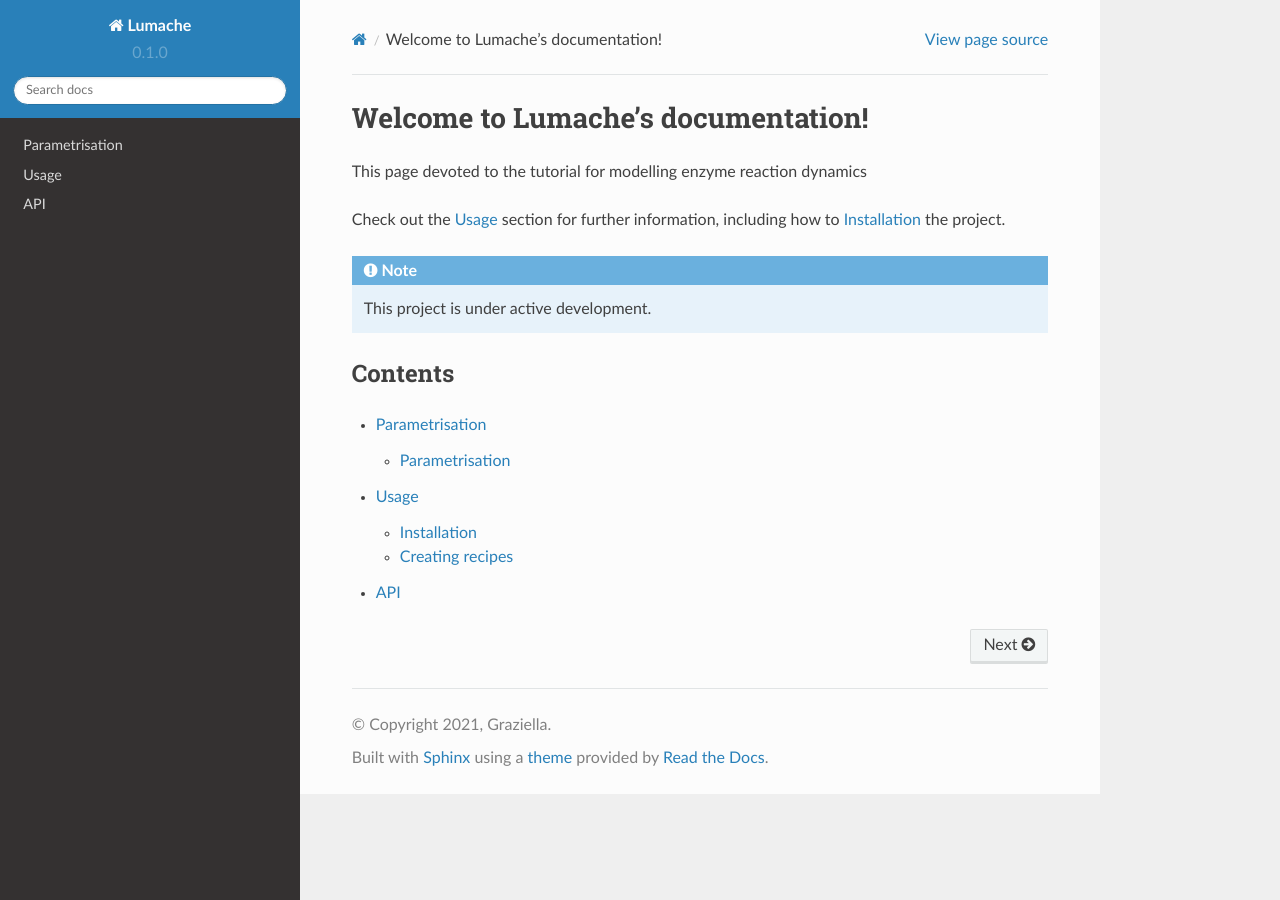
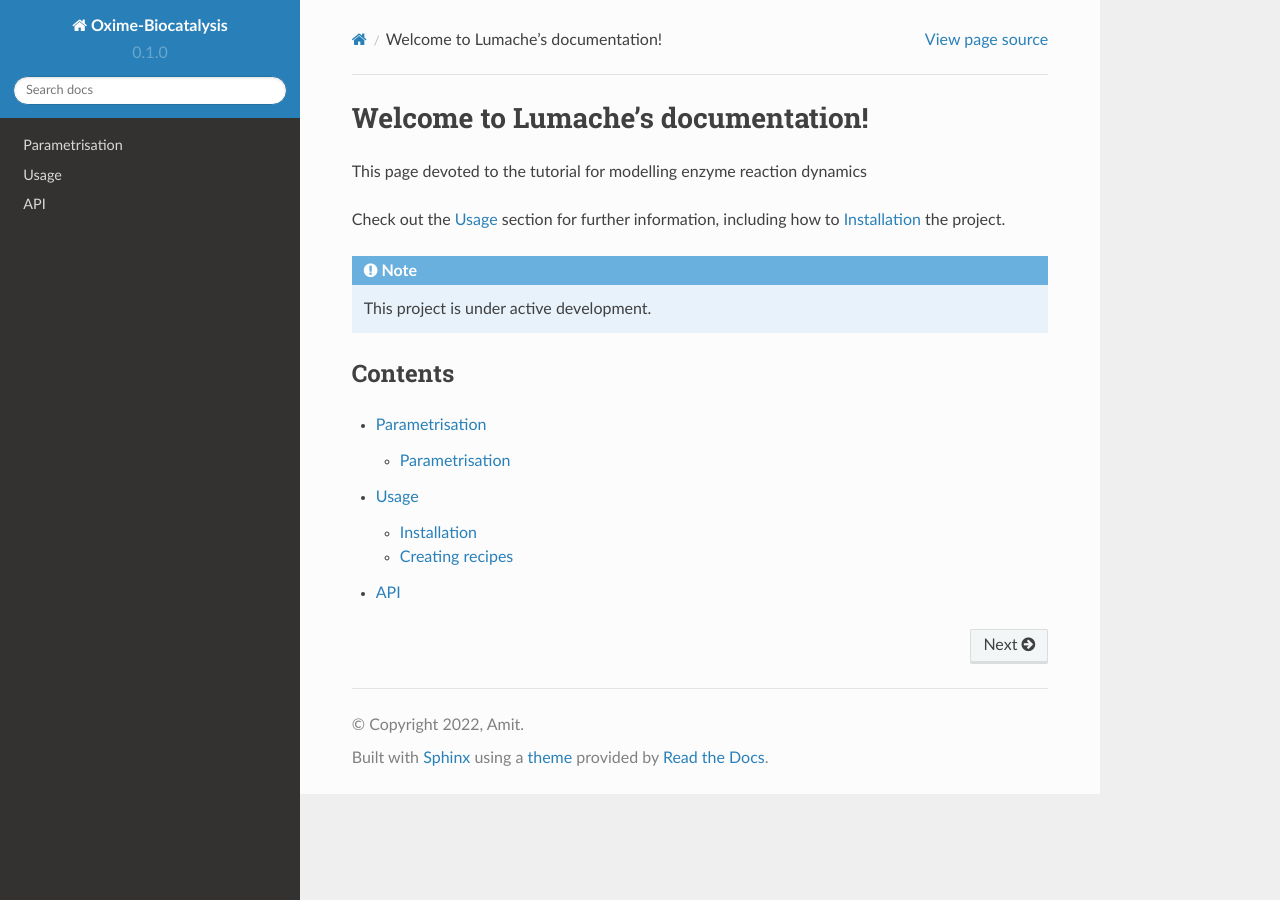
Before and after one commit to hopanoid/Enzyme-Reaction-Dynamics-Tutorial, a Sphinx documentation site: the page built from docs/source/index.rst, in a window 1280 px wide. Built offline with Sphinx 7.4.7 and the Read the Docs theme 2.0.0, drawn with Linux system fonts in a browser that asks for light colours.

Commit message:
Update conf.py
Added author and project info

```diff
--- a/docs/source/conf.py
+++ b/docs/source/conf.py
@@ -2,9 +2,9 @@
 
 # -- Project information
 
-project = 'Lumache'
-copyright = '2021, Graziella'
-author = 'Graziella'
+project = 'Oxime-Biocatalysis'
+copyright = '2022, Amit'
+author = 'Amit'
 
 release = '0.1'
 version = '0.1.0'
```
